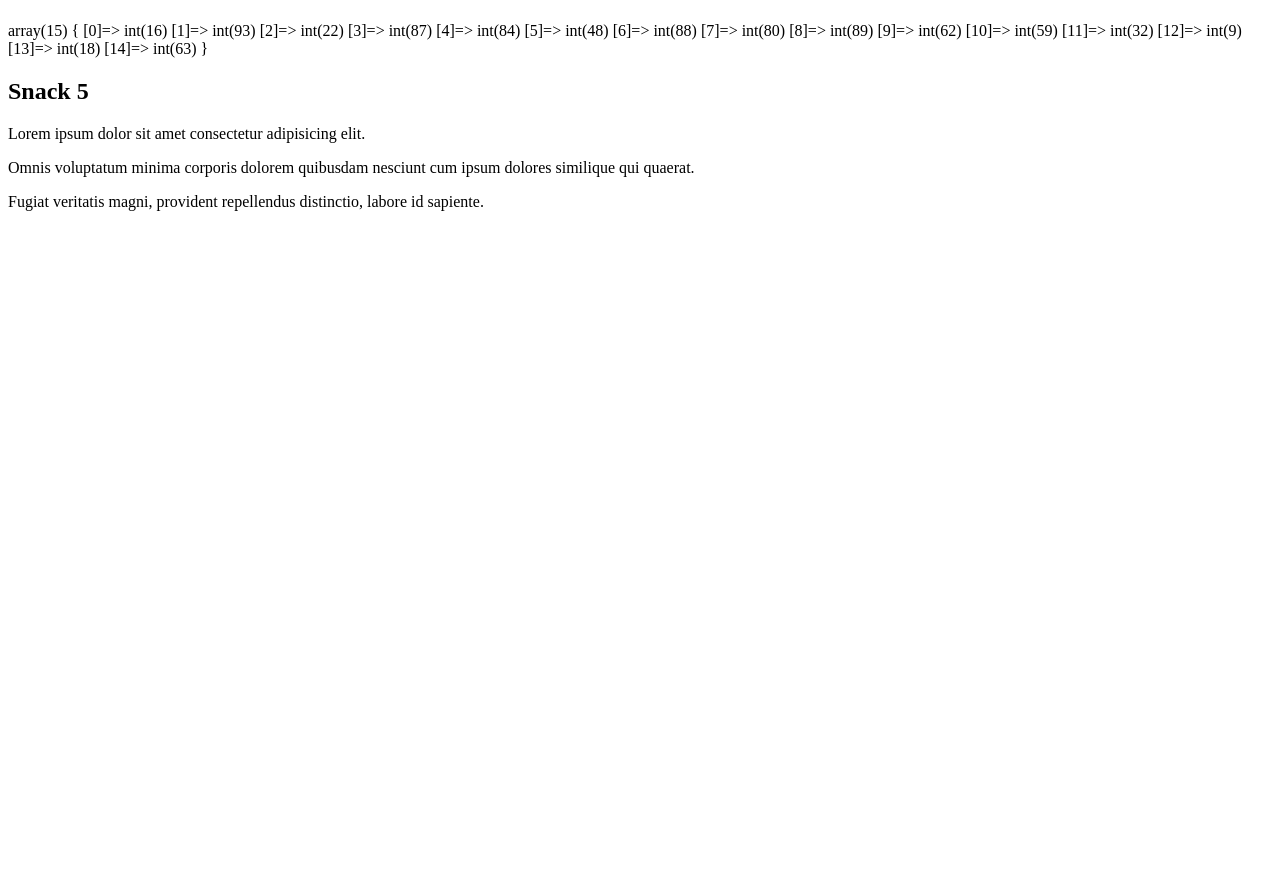
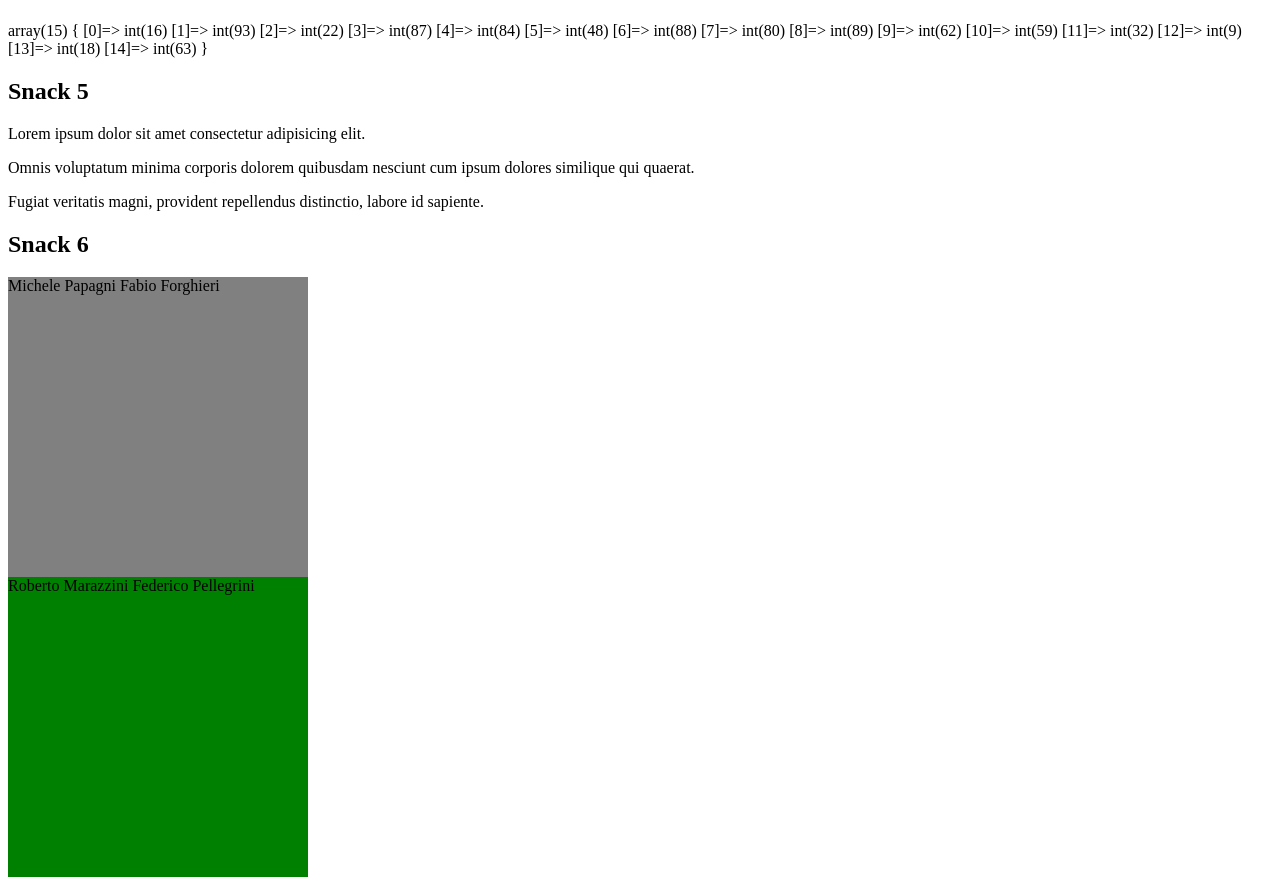
Before and after one commit to gicunho/php-snacks-b1, a PHP site: page /?name=1 in a window 1280 px wide. Shown: the part 1177-2062 px from the top of the page. Before the commit the page ends 1388 px from the top, so only its background shows below. Run offline with PHP 8.4, Linux system fonts and the light colour scheme.

Commit message:
Bozza Snack 6 - da finire!!

```diff
--- a/index.php
+++ b/index.php
@@ -165,5 +165,49 @@ $paragrafo = 'Lorem ipsum dolor sit amet consectetur adipisicing elit. Omnis vol
 ?>
 <p><?php echo str_replace('.', '. </p> <p>', $paragrafo) ?></p>
 
+
+<h2>Snack 6</h2>
+<!-- Snack 6 -->
+<!-- Stampiamo il nostro array mettendo gli insegnanti in un rettangolo grigio e i PM in un rettangolo verde. -->
+<?php
+
+    $db = [
+        'teachers' => [
+            [
+                'name' => 'Michele',
+                'lastname' => 'Papagni'
+            ],
+            [
+                'name' => 'Fabio',
+                'lastname' => 'Forghieri'
+            ]
+        ],
+        'pm' => [
+            [
+                'name' => 'Roberto',
+                'lastname' => 'Marazzini'
+            ],
+            [
+                'name' => 'Federico',
+                'lastname' => 'Pellegrini'
+            ]
+        ]
+    ];
+
+?>
+
+<div style="background-color: gray; width: 300px; height: 300px;">
+    <?php echo $db['teachers'][0]['name']; ?>
+    <?php echo $db['teachers'][0]['lastname']; ?>
+    <?php echo $db['teachers'][1]['name']; ?>
+    <?php echo $db['teachers'][1]['lastname']; ?>
+</div>
+
+<div style="background-color: green; width: 300px; height: 300px;">
+    <?php echo $db['pm'][0]['name']; ?>
+    <?php echo $db['pm'][0]['lastname']; ?>
+    <?php echo $db['pm'][1]['name']; ?>
+    <?php echo $db['pm'][1]['lastname']; ?>
+</div>
 </body>
 </html>
```
